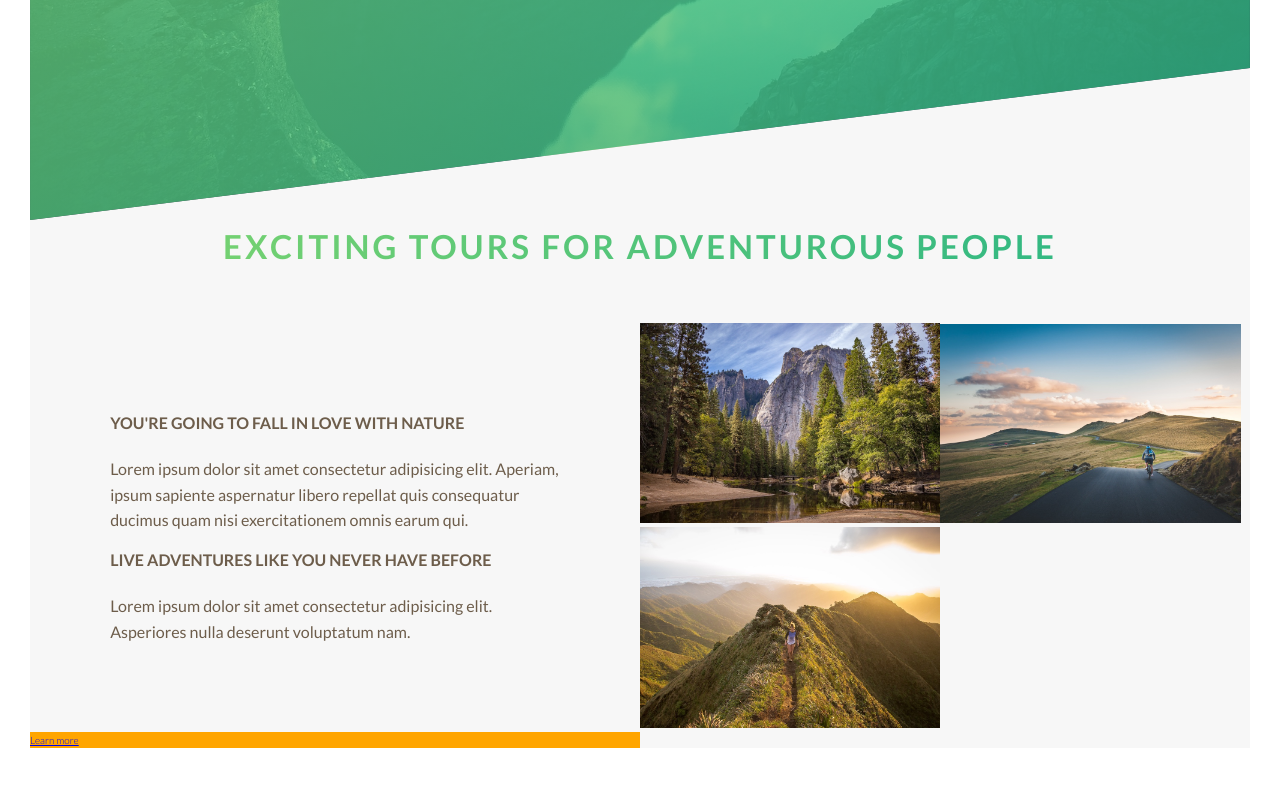
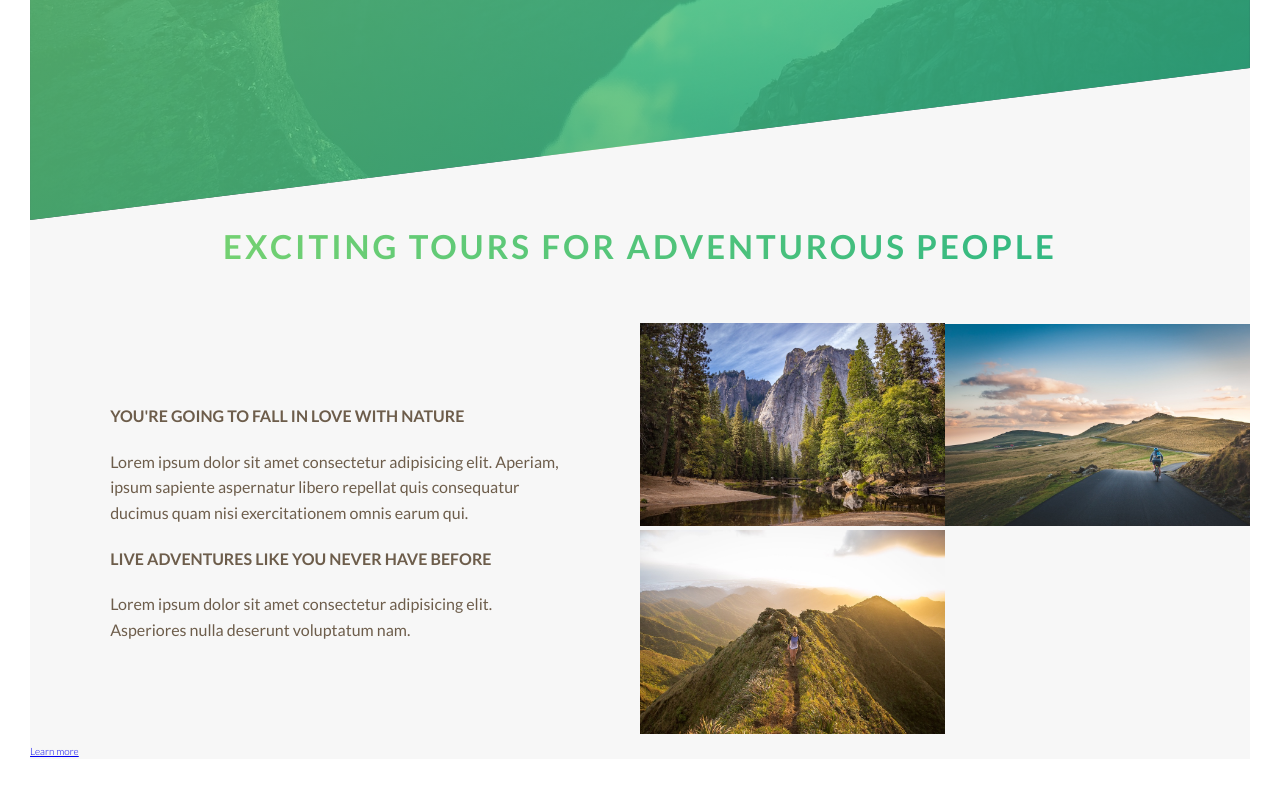
Before and after one commit to Wil-Colon/Natours-cssTestProject, a React (Vite) app: page / in a window 1280 px wide. Shown: the part 570-1359 px from the top of the page. Built offline with nearby package versions, Linux system fonts and the light colour scheme.

Commit message:
about med-media screen fix

```diff
--- a/src/Components/About/About.tsx
+++ b/src/Components/About/About.tsx
@@ -48,7 +48,7 @@ export default function About() {
                 />
             </div>
 
-            <a href="about" className="btn-link">
+            <a href="about" className="section-about__btn-link">
                 Learn more
             </a>
         </div>
--- a/src/Components/About/about.scss
+++ b/src/Components/About/about.scss
@@ -1,9 +1,14 @@
+@import '../../index.scss';
+
 .section-about {
     display: grid;
     grid-template-columns: repeat(2, 1fr);
     background-color: #f7f7f7;
+    margin-top: -30rem;
 
-    margin-top: -30rem;
+    @media only screen and (max-width: $bp-medium) {
+        grid-template-columns: 1fr;
+    }
 
     &__header {
         grid-column: 1/-1;
@@ -38,6 +43,7 @@
                 margin-bottom: 2rem;
             }
             p {
+                margin-bottom: 2rem;
                 font-size: 1.6rem;
                 font-weight: 400;
             }
@@ -49,9 +55,11 @@
     }
 
     &__composition {
-        position: relative;
         &__photo {
-            width: 30rem;
+            width: 50%;
         }
     }
+
+    &__btn-link {
+    }
 }
```
